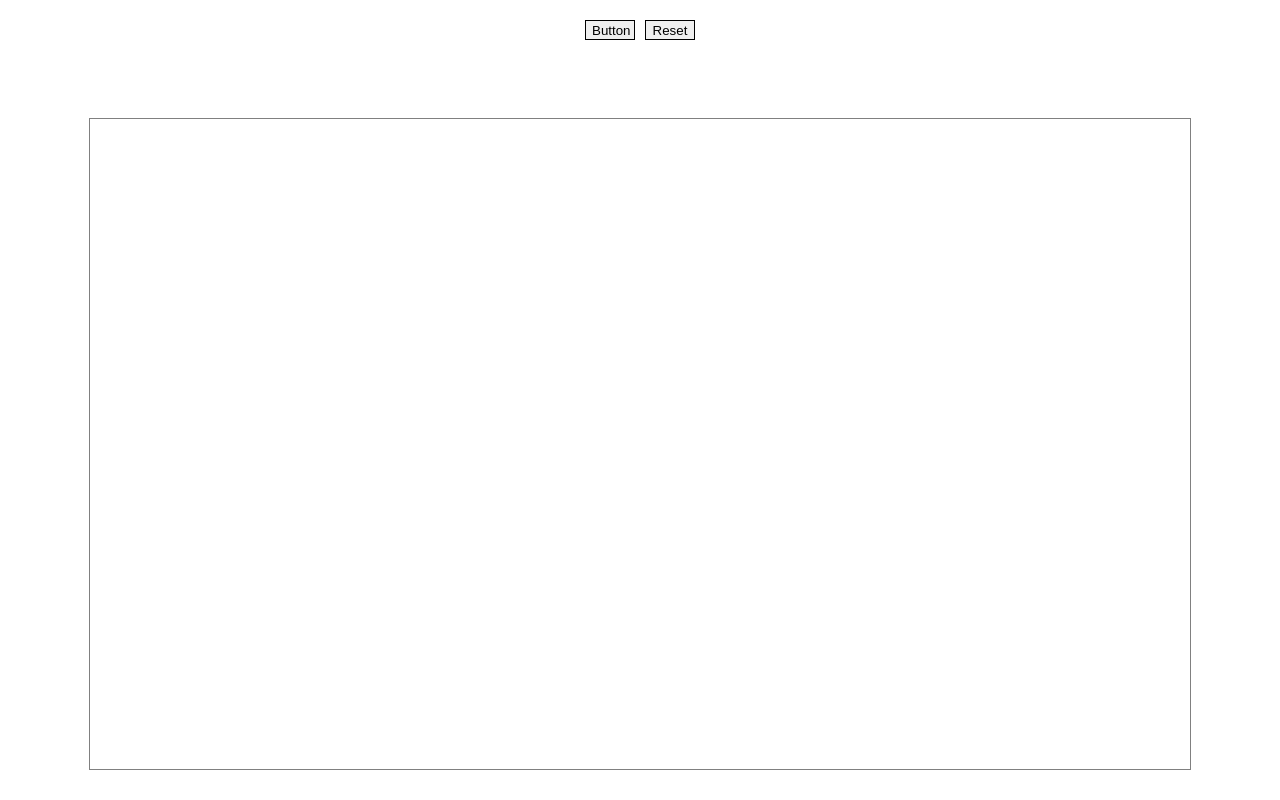
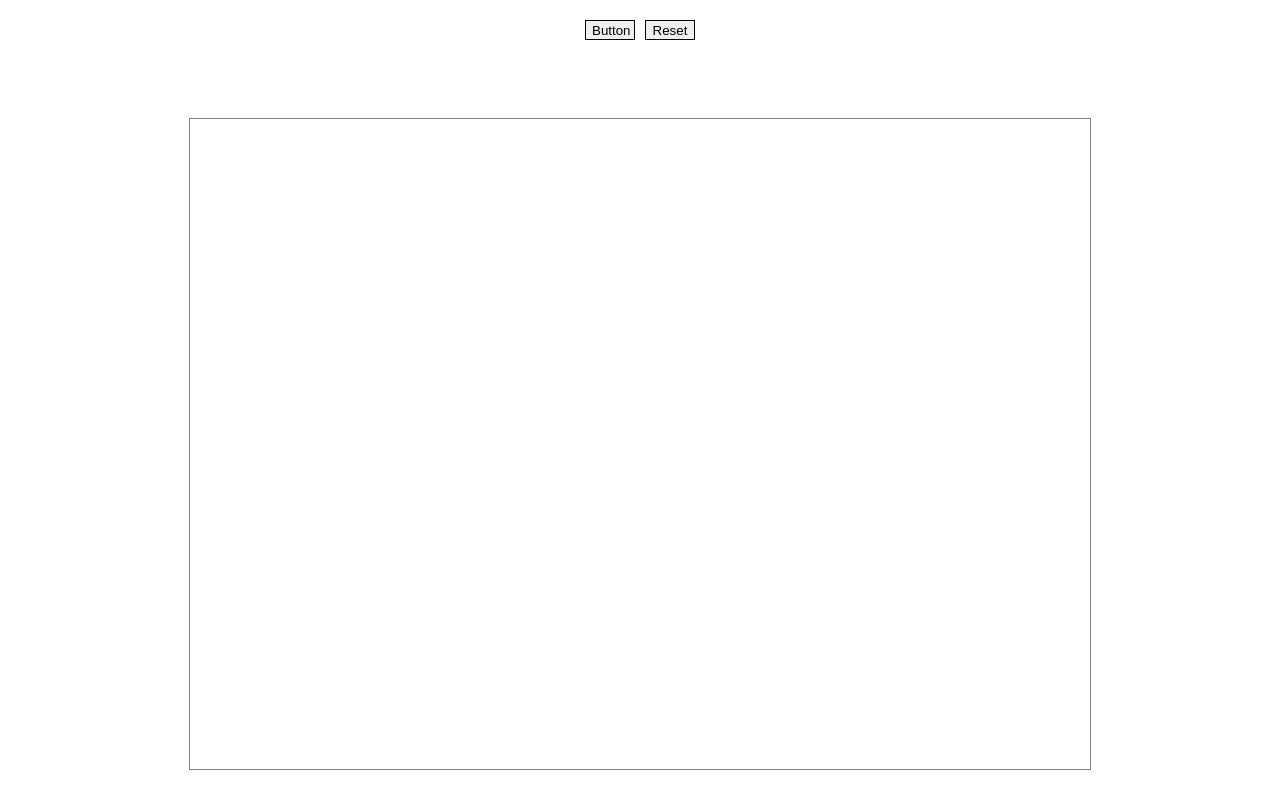
Before and after one commit to tayyibpolat/etchpage, a plain HTML site: page index.html in a window 1280 px wide. Drawn offline with Linux system fonts and the light colour scheme.

Commit message:
Changed container width to 900px for better look

```diff
--- a/style.css
+++ b/style.css
@@ -11,7 +11,7 @@ body, html {
 #container {
     display: flex;
     flex-wrap: wrap;
-    width: 1100px;
+    width: 900px;
     height: 650px;
     border: 1px solid grey;
     margin-top: auto;
```
